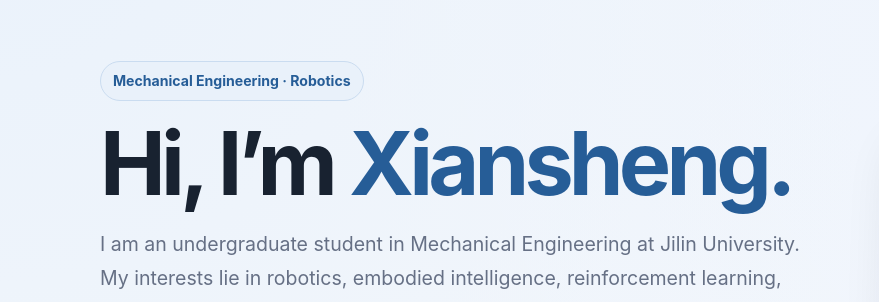
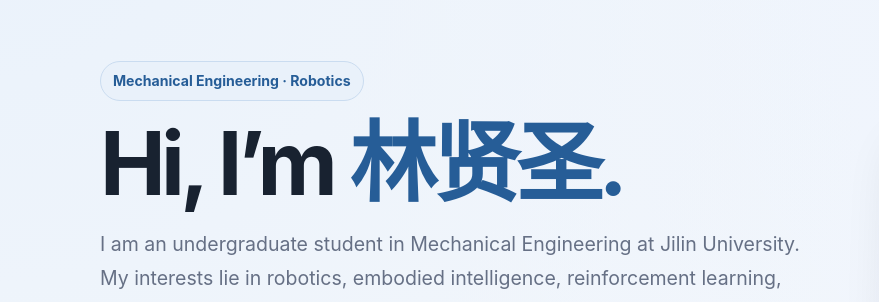
Before and after one commit to linxianzcs/Web_of_myself, a plain HTML site: page index.html in a window 1280 px wide. Shown: the part 118-420 px from the top of the page, 0-879 px from the left. Drawn offline with Linux system fonts and the light colour scheme.

Commit message:
Update name in header to Chinese characters

```diff
--- a/index.html
+++ b/index.html
@@ -371,7 +371,7 @@
     <header class="container hero">
       <div>
         <div class="eyebrow">Mechanical Engineering · Robotics</div>
-        <h1>Hi, I’m <span>Xiansheng.</span></h1>
+        <h1>Hi, I’m <span>林贤圣.</span></h1>
         <p class="lead">
           I am an undergraduate student in Mechanical Engineering at Jilin
           University. My interests lie in robotics, embodied intelligence,
```
